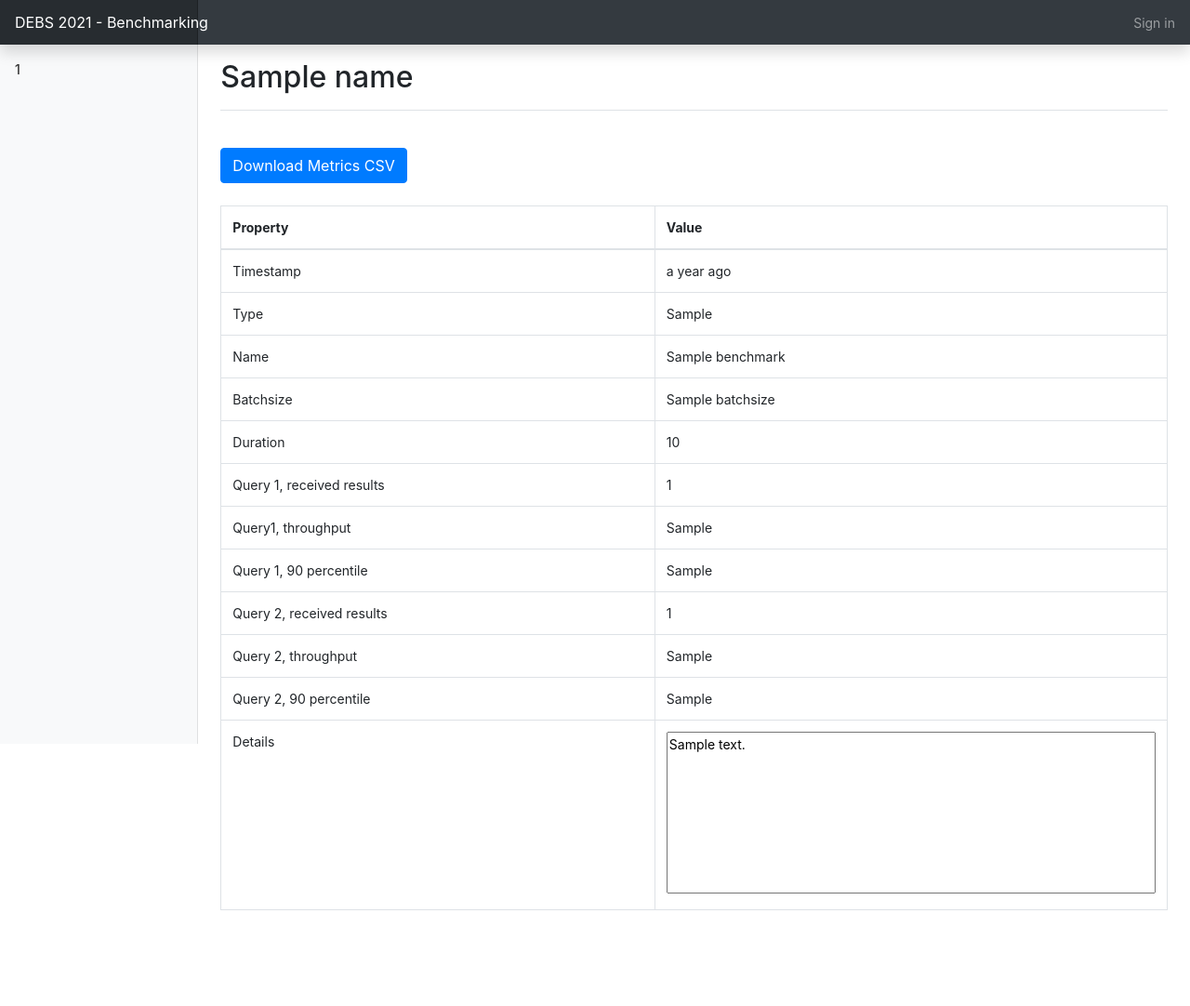
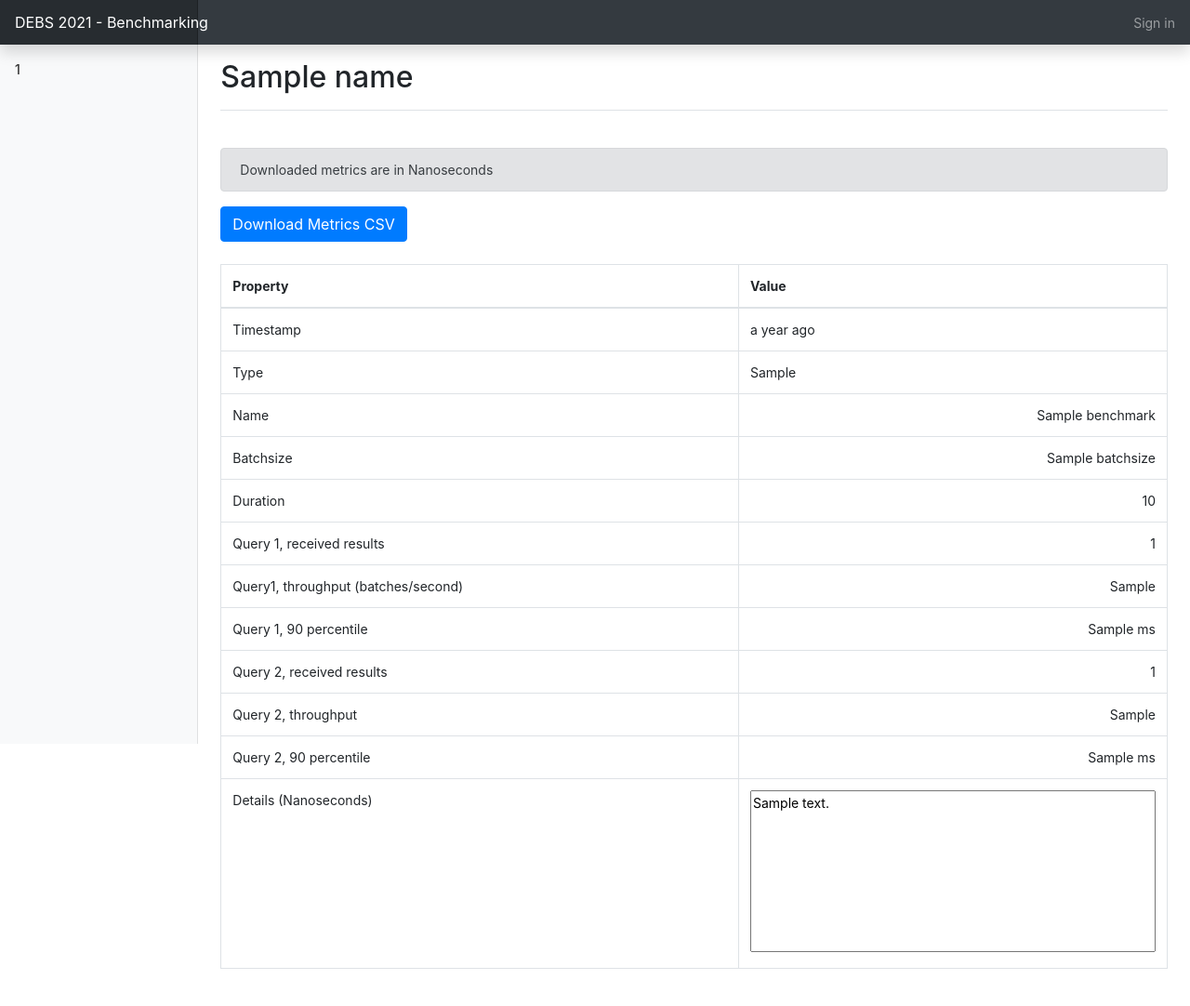
Before and after one commit to jawadtahir/bandency, a Python web app: template web/frontend/templates/benchmarkdetails.html in a window 1280 px wide. Shown: the whole page at 93% size. Before the commit the page ends 979 px from the top, so only its background shows below. Run offline with Jinja, Linux system fonts and the light colour scheme; the template is opened without the code that fills it: most values are stand-ins (such as "Sample title", 1, 10 or a date in 2020); some libraries are stand-ins or nearby versions.

Commit message:
benchmark details

```diff
--- a/web/frontend/templates/benchmarkdetails.html
+++ b/web/frontend/templates/benchmarkdetails.html
@@ -1,6 +1,9 @@
 {% extends "layout.html" %}
 
 {% block content %}
+    <div class="alert alert-secondary">
+        Downloaded metrics are in Nanoseconds
+    </div>
     <div class="d-flex justify-content-between flex-wrap flex-md-nowrap align-items-center pb-2 mb-3">
         <a class="btn btn-primary" href="/querymetrics/{{ benchmark.id }}/">Download Metrics CSV</a>
     </div>
@@ -23,11 +26,11 @@
                 </tr>
                 <tr>
                     <td>Name</td>
-                    <td>{{ benchmark.benchmark_name }}</td>
+                    <td align="right">{{ benchmark.benchmark_name }}</td>
                 </tr>
                 <tr>
                     <td>Batchsize</td>
-                    <td>{{ benchmark.batchsize }}</td>
+                    <td align="right">{{ benchmark.batchsize }}</td>
                 </tr>
                 {% if not benchmarkresults %}
                     <tr>
@@ -39,34 +42,34 @@
                 {% if benchmarkresults %}
                     <tr>
                         <td>Duration</td>
-                        <td>{{ benchmarkresults.duration_sec }}</td>
+                        <td align="right">{{ benchmarkresults.duration_sec }}</td>
                     </tr>
                     <tr>
                         <td>Query 1, received results</td>
-                        <td>{{ benchmarkresults.q1_count }}</td>
+                        <td align="right">{{ benchmarkresults.q1_count }}</td>
                     </tr>
                     <tr>
-                        <td>Query1, throughput</td>
-                        <td>{{ benchmarkresults.q1_throughput }}</td>
+                        <td>Query1, throughput (batches/second)</td>
+                        <td align="right">{{ benchmarkresults.q1_throughput }}</td>
                     </tr>
                     <tr>
                         <td>Query 1, 90 percentile</td>
-                        <td>{{ benchmarkresults.q1_90percentile }}</td>
+                        <td align="right">{{ benchmarkresults.q1_90percentile }} ms</td>
                     </tr>
                     <tr>
                         <td>Query 2, received results</td>
-                        <td>{{ benchmarkresults.q2_count }}</td>
+                        <td align="right">{{ benchmarkresults.q2_count }}</td>
                     </tr>
                     <tr>
                         <td>Query 2, throughput</td>
-                        <td>{{ benchmarkresults.q2_throughput }}</td>
+                        <td align="right">{{ benchmarkresults.q2_throughput }}</td>
                     </tr>
                     <tr>
                         <td>Query 2, 90 percentile</td>
-                        <td>{{ benchmarkresults.q2_90percentile }}</td>
+                        <td align="right">{{ benchmarkresults.q2_90percentile }} ms</td>
                     </tr>
                     <tr>
-                        <td>Details</td>
+                        <td>Details (Nanoseconds)</td>
                         <td><textarea rows="8" style="min-width: 100%;resize:none">{{ benchmarkresults.summary }}</textarea></td>
                     </tr>
                 {% endif %}
```
Also changed, not shown: web/frontend/templates/benchmarks.html (+6 -2 lines).
